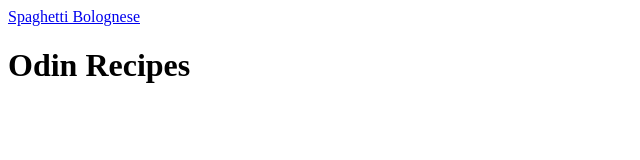
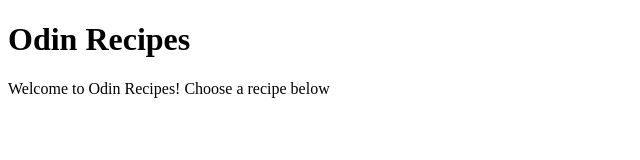
Before and after one commit to joek-yo/odin-recipes, a plain HTML site: page index.html in a window 1280 px wide. Shown: the whole page, without its empty margins (0-640 px from the left). Drawn offline with Linux system fonts and the light colour scheme.

Commit message:
Initialize project: Add index.html with homepage structure

```diff
--- a/index.html
+++ b/index.html
@@ -3,10 +3,10 @@
 <head>
     <meta charset="UTF-8">
     <meta name="viewport" content="width=device-width, initial-scale=1.0">
-    <title>Recipe Website</title>
+    <title>Odin Recipes</title>
 </head>
 <body>
-    <a href="recipes/Spaghetti-Bolognese.html">Spaghetti Bolognese </a>
     <h1>Odin Recipes</h1>
+    <p>Welcome to Odin Recipes! Choose a recipe below</p>
 </body>
 </html>
```
